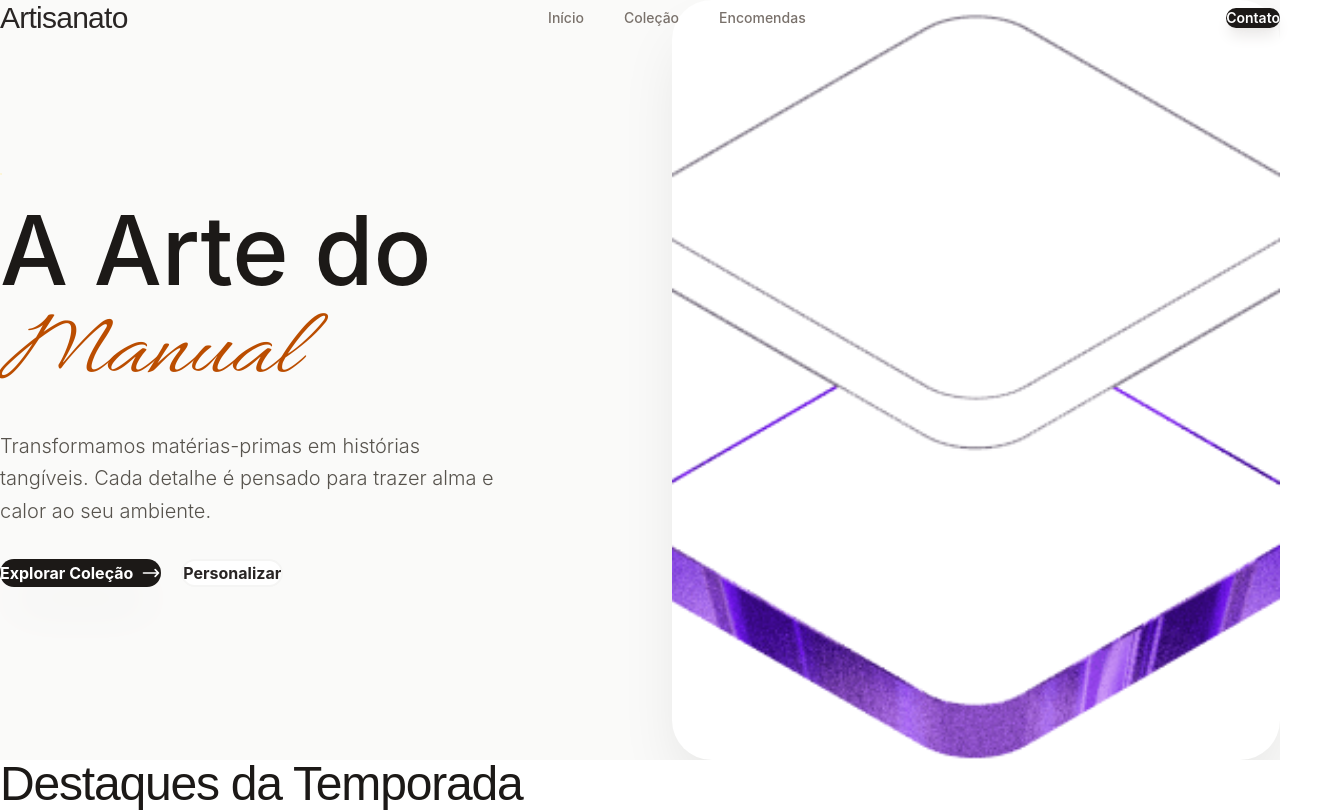
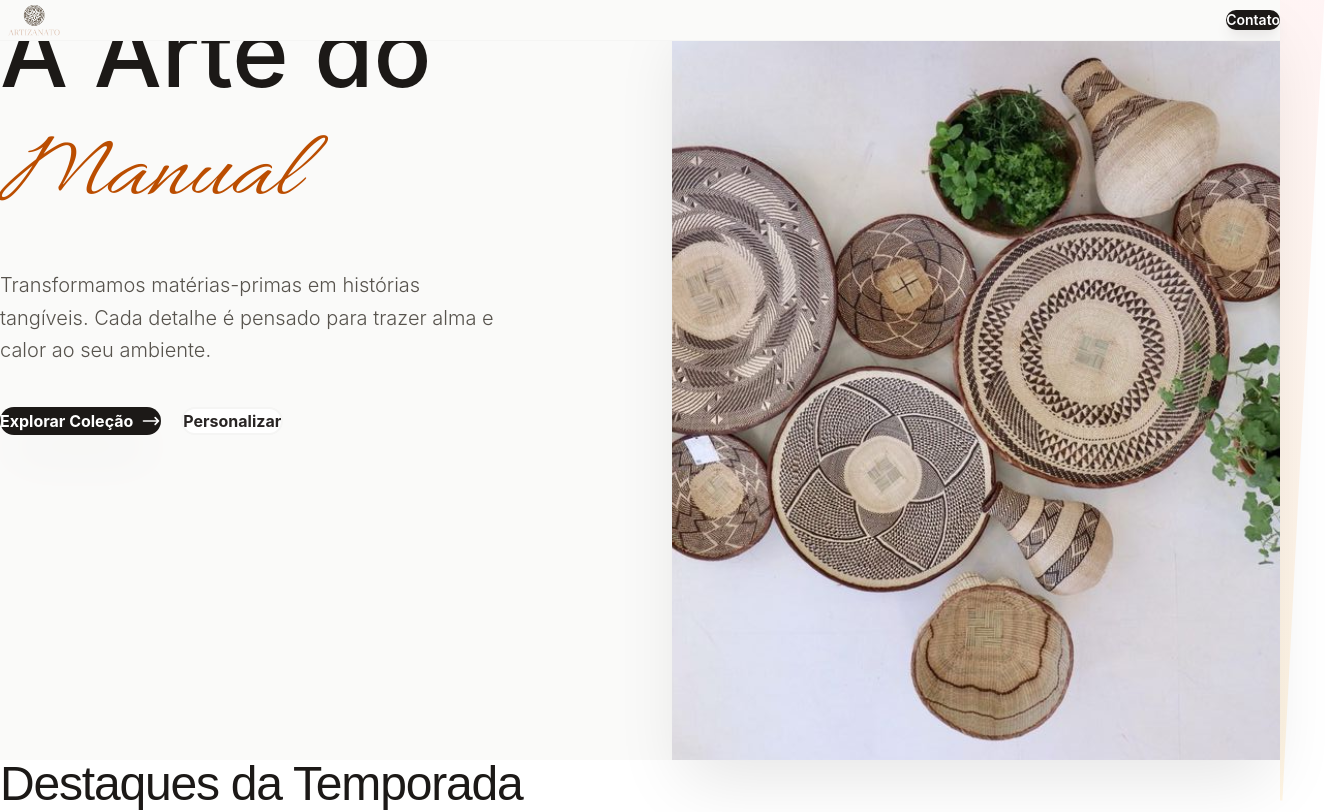
Before and after one commit to Adadezer/artisanato, a React (Vite) app in the folder artisanato/: page / in a window 1280 px wide. Shown: the top 812 px of the page, 1325 px wide, since content can reach past the window. Built offline with nearby package versions, Linux system fonts and the light colour scheme; data requests are answered from the project's data file; a web font is replaced by a local one.

Commit message:
style: added images to hero and logo

```diff
--- a/artisanato/src/App.tsx
+++ b/artisanato/src/App.tsx
@@ -27,18 +27,19 @@ export default function App() {
     <div className="min-h-screen bg-stone-50 font-sans text-stone-900 selection:bg-amber-100 selection:text-amber-900">
       {/* NAVIGATION */}
       <nav
-        className={`fixed top-0 left-0 right-0 z-50 transition-all duration-500 px-6 py-4 ${
+        className={`fixed top-0 left-0 right-0 z-50 transition-all duration-500 ${
           scrolled
-            ? "bg-white/80 backdrop-blur-xl shadow-sm py-3 border-b border-stone-100"
-            : "bg-transparent"
+            ? "bg-white/80 backdrop-blur-xl shadow-sm py-4 border-b border-stone-100"
+            : "bg-stone-50 border-b border-stone-100 py-6"
         }`}
       >
-        <div className="max-w-7xl mx-auto flex justify-between items-center">
-          <h1 className="text-3xl font-handwriting text-stone-800 tracking-tight cursor-default">
-            Artisanato
-          </h1>
-
-          <div className="hidden md:flex items-center gap-10 text-sm font-medium text-stone-500">
+        <div className="max-w-7xl mx-auto flex justify-between items-center px-6">
+          <img
+            src="artizanato.png"
+            alt="Artisanato da Isa"
+            className="h-10 w-auto object-contain"
+          />
+          {/* <div className="hidden md:flex items-center gap-10 text-sm font-medium text-stone-500">
             <a
               href="#"
               className="hover:text-amber-700 transition-colors relative group"
@@ -60,7 +61,7 @@ export default function App() {
               Encomendas
               <span className="absolute -bottom-1 left-0 w-0 h-0.5 bg-amber-600 transition-all group-hover:w-full"></span>
             </a>
-          </div>
+          </div> */}
 
           <button className="bg-stone-900 text-white px-6 py-2.5 rounded-full text-sm font-semibold hover:bg-stone-800 transition-all hover:scale-105 active:scale-95 shadow-lg shadow-stone-200">
             Contato
@@ -69,21 +70,9 @@ export default function App() {
       </nav>
 
       {/* HERO SECTION */}
-      <section className="relative pt-40 pb-24 px-6 overflow-hidden">
-        {/* Background elements */}
-        {/* <div className="absolute top-0 right-0 -z-10 w-2/3 h-full bg-stone-100 rounded-bl-[120px] transition-all duration-1000" />
-        <div className="absolute top-40 left-10 -z-10 w-64 h-64 bg-amber-100 rounded-full blur-3xl opacity-40 animate-pulse" /> */}
-
-        <div className="max-w-7xl mx-auto grid lg:grid-cols-2 gap-16 items-center">
-          <div className="flex flex-col gap-8">
-            <div className="inline-flex items-center gap-2 px-3 py-1 rounded-full bg-amber-50 border border-amber-100 w-fit">
-              {/* <span className="flex h-2 w-2 rounded-full bg-amber-500"></span>
-              <span className="text-amber-800 font-bold tracking-widest text-[10px] uppercase">
-                Edição Limitada 2026
-              </span> */}
-            </div>
-
-            <h1 className="!text-6xl md:!text-8xl !m-0 leading-[0.9] text-stone-900 font-medium">
+      <section className="max-w-7xl mx-auto grid lg:grid-cols-2 gap-16 pt-72 pb-20 px-6">
+        <div className="flex flex-col gap-10">
+          <h1 className="text-6xl md:text-8xl leading-[1.1] text-stone-900 font-medium mt-4">
             A Arte do <br />
             <span className="text-amber-700 font-serif italic pr-4">
               Manual
@@ -91,8 +80,8 @@ export default function App() {
           </h1>
 
           <p className="text-stone-600 text-xl max-w-lg leading-relaxed font-light">
-              Transformamos matérias-primas em histórias tangíveis. Cada detalhe
-              é pensado para trazer alma e calor ao seu ambiente.
+            Transformamos matérias-primas em histórias tangíveis. Cada detalhe é
+            pensado para trazer alma e calor ao seu ambiente.
           </p>
 
           <div className="flex flex-wrap gap-5 pt-4">
@@ -123,18 +112,19 @@ export default function App() {
             </a>
           </div>
         </div>
+        {/* </div> */}
 
         <div className="relative group">
-            <div className="absolute -inset-6 bg-gradient-to-tr from-amber-200 to-rose-100 rounded-[40px] rotate-3 -z-10 opacity-40 group-hover:rotate-6 transition-transform duration-700" />
-            <div className="bg-white p-5 rounded-[40px] shadow-[0_32px_64px_-12px_rgba(0,0,0,0.1)] overflow-hidden">
+          <div className="absolute -inset-6 bg-gradient-to-tr from-amber-200 to-rose-100 rotate-3 -z-10 opacity-40 group-hover:rotate-6 transition-transform duration-700" />
+          <div className="bg-white p-5  shadow-[0_32px_64px_-12px_rgba(0,0,0,0.1)] overflow-hidden">
             <img
-                src="/src/assets/hero.png"
+              src="/src/assets/hero2.jpg"
               alt="Artesanato de Luxo"
-                className="rounded-[30px] w-full object-cover aspect-[4/5] hover:scale-105 transition-transform duration-1000"
+              className=" w-full object-cover aspect-[4/5] hover:scale-105 transition-transform duration-1000"
             />
           </div>
         </div>
-        </div>
+        {/* </div> */}
       </section>
 
       {/* PRODUCT GRID */}
```
Also changed, not shown: artisanato/public/artizanato.png (added), artisanato/src/assets/hero2.jpg (added). Lines whose indentation alone changed are shown as unchanged.
